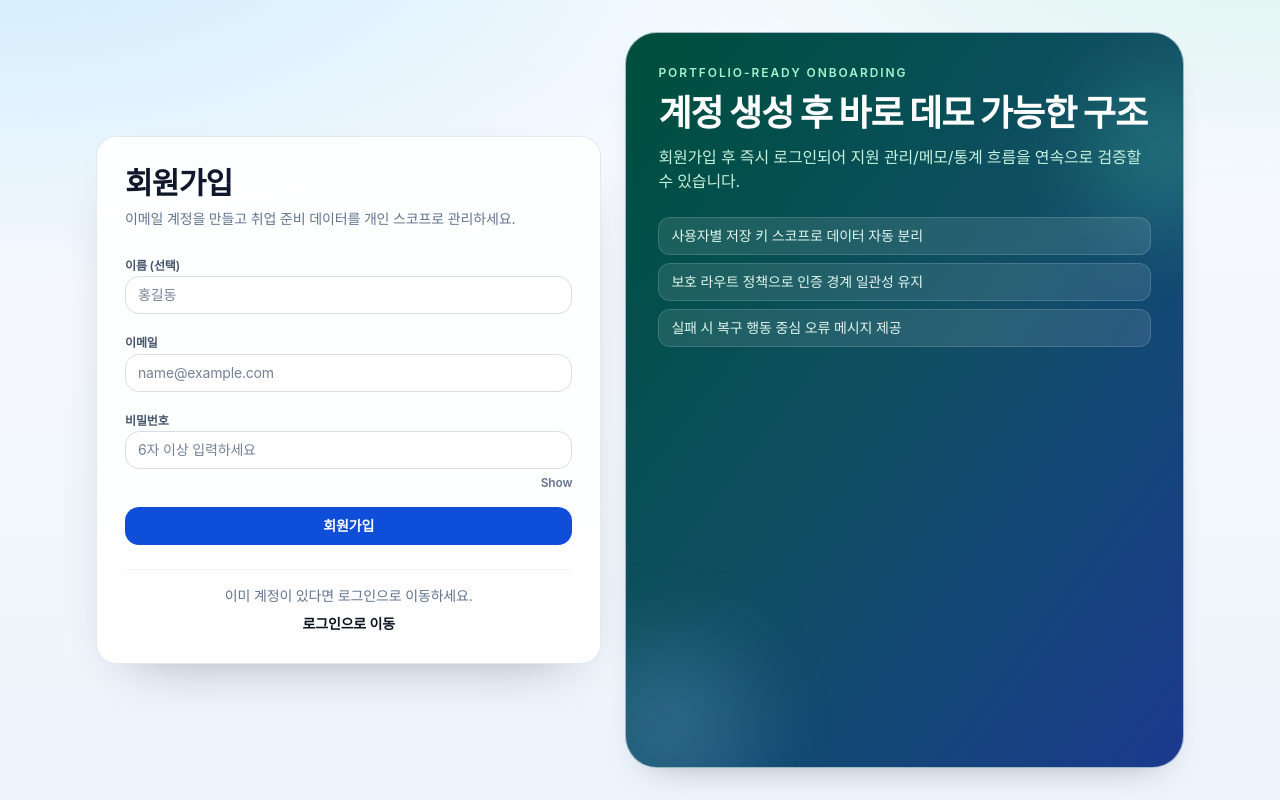
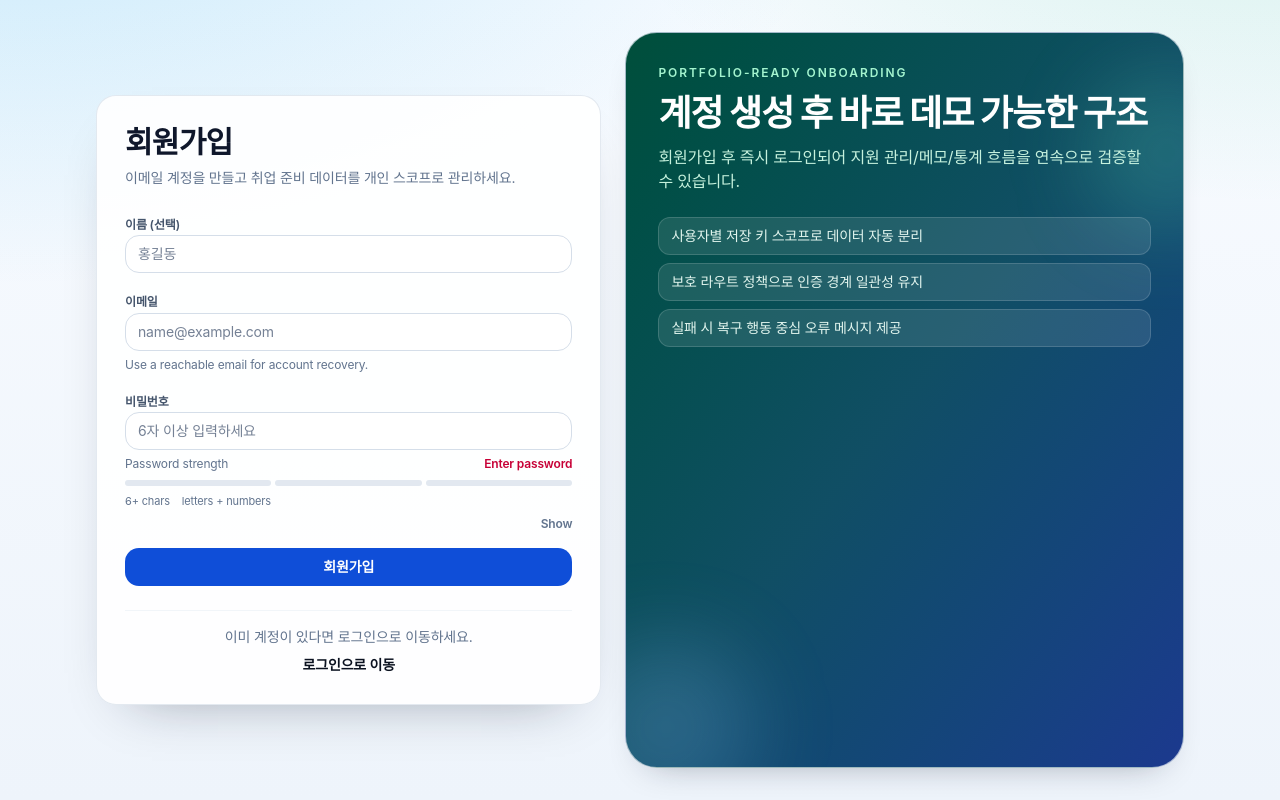
Before and after one commit to woojaemin0106/J.J-JobHunt-Dashboard, a React (Vite) app: page /signup in a window 1280 px wide. Built offline with nearby package versions, Linux system fonts and the light colour scheme; no server answers.

Commit message:
feat(auth-ui): add live email and password feedback hints

```diff
--- a/src/pages/Login.tsx
+++ b/src/pages/Login.tsx
@@ -5,6 +5,8 @@ import { isSupabaseConfigured } from "../supabase/supabase";
 import { demoAuthConfig } from "../config/demoAuth";
 import { ERROR_MESSAGES } from "../utils/errorMessages";
 import { ui } from "../utils/ui";
+
+const EMAIL_PATTERN = /^[^\s@]+@[^\s@]+\.[^\s@]+$/;
 
 export default function Login() {
   const navigate = useNavigate();
@@ -17,6 +19,11 @@ export default function Login() {
   const [isLoading, setIsLoading] = useState(false);
 
   const isDemoLoginVisible = isSupabaseConfigured && demoAuthConfig.isVisible;
+  const trimmedEmail = email.trim();
+  const isEmailDirty = trimmedEmail.length > 0;
+  const isEmailValid = EMAIL_PATTERN.test(trimmedEmail);
+  const isPasswordDirty = password.length > 0;
+  const isPasswordValid = password.length >= 4;
 
   const attemptLogin = async (
     nextEmail: string,
@@ -120,6 +127,7 @@ export default function Login() {
               </label>
               <input
                 id="login-email"
+                data-testid="login-email-input"
                 type="email"
                 required
                 autoComplete="email"
@@ -127,8 +135,25 @@ export default function Login() {
                 placeholder="name@example.com"
                 value={email}
                 onChange={(event) => setEmail(event.target.value)}
+                aria-invalid={isEmailDirty && !isEmailValid}
                 className={ui.input}
               />
+              <p
+                data-testid="login-email-hint"
+                className={`text-xs ${
+                  isEmailDirty
+                    ? isEmailValid
+                      ? "text-emerald-700"
+                      : "text-amber-700"
+                    : "text-slate-500"
+                }`}
+              >
+                {isEmailDirty
+                  ? isEmailValid
+                    ? "Valid email format."
+                    : "Please check email format."
+                  : "Use your account email."}
+              </p>
             </div>
 
             <div className="space-y-1.5">
@@ -148,8 +173,25 @@ export default function Login() {
                 placeholder="비밀번호를 입력하세요"
                 value={password}
                 onChange={(event) => setPassword(event.target.value)}
+                aria-invalid={isPasswordDirty && !isPasswordValid}
                 className={ui.input}
               />
+              <p
+                data-testid="login-password-hint"
+                className={`text-xs ${
+                  isPasswordDirty
+                    ? isPasswordValid
+                      ? "text-emerald-700"
+                      : "text-amber-700"
+                    : "text-slate-500"
+                }`}
+              >
+                {isPasswordDirty
+                  ? isPasswordValid
+                    ? "Password length looks good."
+                    : "At least 4 characters required."
+                  : "Password must be at least 4 characters."}
+              </p>
               <div className="flex justify-end">
                 <button
                   type="button"
--- a/src/pages/Signup.tsx
+++ b/src/pages/Signup.tsx
@@ -4,6 +4,31 @@ import { useAuthActions } from "../store/authStore";
 import { isSupabaseConfigured } from "../supabase/supabase";
 import { ERROR_MESSAGES } from "../utils/errorMessages";
 import { ui } from "../utils/ui";
+
+const EMAIL_PATTERN = /^[^\s@]+@[^\s@]+\.[^\s@]+$/;
+
+function getPasswordScore(password: string): number {
+  if (!password) return 0;
+
+  let score = 0;
+  if (password.length >= 8) score += 1;
+  if (/[a-z]/i.test(password) && /\d/.test(password)) score += 1;
+  if (/[^a-z0-9]/i.test(password)) score += 1;
+
+  return Math.min(score, 3);
+}
+
+function getPasswordTone(score: number): string {
+  if (score <= 1) return "text-rose-700";
+  if (score === 2) return "text-amber-700";
+  return "text-emerald-700";
+}
+
+function getPasswordLabel(score: number): string {
+  if (score <= 1) return "Weak";
+  if (score === 2) return "Fair";
+  return "Strong";
+}
 
 export default function Signup() {
   const navigate = useNavigate();
@@ -15,6 +40,15 @@ export default function Signup() {
   const [name, setName] = useState("");
   const [error, setError] = useState("");
   const [isLoading, setIsLoading] = useState(false);
+
+  const trimmedEmail = email.trim();
+  const isEmailDirty = trimmedEmail.length > 0;
+  const isEmailValid = EMAIL_PATTERN.test(trimmedEmail);
+  const passwordScore = getPasswordScore(password);
+  const passwordTone = getPasswordTone(passwordScore);
+  const passwordLabel = getPasswordLabel(passwordScore);
+  const hasMinLength = password.length >= 6;
+  const hasMixedChars = /[a-z]/i.test(password) && /\d/.test(password);
 
   const handleSubmit = async (event: FormEvent) => {
     event.preventDefault();
@@ -76,14 +110,32 @@ export default function Signup() {
               </label>
               <input
                 id="signup-email"
+                data-testid="signup-email-input"
                 type="email"
                 required
                 autoComplete="email"
                 placeholder="name@example.com"
                 value={email}
                 onChange={(event) => setEmail(event.target.value)}
+                aria-invalid={isEmailDirty && !isEmailValid}
                 className={ui.input}
               />
+              <p
+                data-testid="signup-email-hint"
+                className={`text-xs ${
+                  isEmailDirty
+                    ? isEmailValid
+                      ? "text-emerald-700"
+                      : "text-amber-700"
+                    : "text-slate-500"
+                }`}
+              >
+                {isEmailDirty
+                  ? isEmailValid
+                    ? "Valid email format."
+                    : "Please check email format."
+                  : "Use a reachable email for account recovery."}
+              </p>
             </div>
 
             <div className="space-y-1.5">
@@ -103,8 +155,33 @@ export default function Signup() {
                 placeholder="6자 이상 입력하세요"
                 value={password}
                 onChange={(event) => setPassword(event.target.value)}
+                aria-invalid={password.length > 0 && !hasMinLength}
                 className={ui.input}
               />
+              <div className="space-y-2" data-testid="signup-password-strength">
+                <div className="flex items-center justify-between">
+                  <span className="text-xs text-slate-500">Password strength</span>
+                  <span className={`text-xs font-semibold ${passwordTone}`}>
+                    {password ? passwordLabel : "Enter password"}
+                  </span>
+                </div>
+                <div className="grid grid-cols-3 gap-1">
+                  {[1, 2, 3].map((step) => (
+                    <div
+                      key={step}
+                      className={`h-1.5 rounded-full ${
+                        passwordScore >= step ? "bg-emerald-500" : "bg-slate-200"
+                      }`}
+                    />
+                  ))}
+                </div>
+                <div className="flex gap-3 text-[11px] text-slate-500">
+                  <span className={hasMinLength ? "text-emerald-700" : ""}>6+ chars</span>
+                  <span className={hasMixedChars ? "text-emerald-700" : ""}>
+                    letters + numbers
+                  </span>
+                </div>
+              </div>
               <div className="flex justify-end">
                 <button
                   type="button"
```
